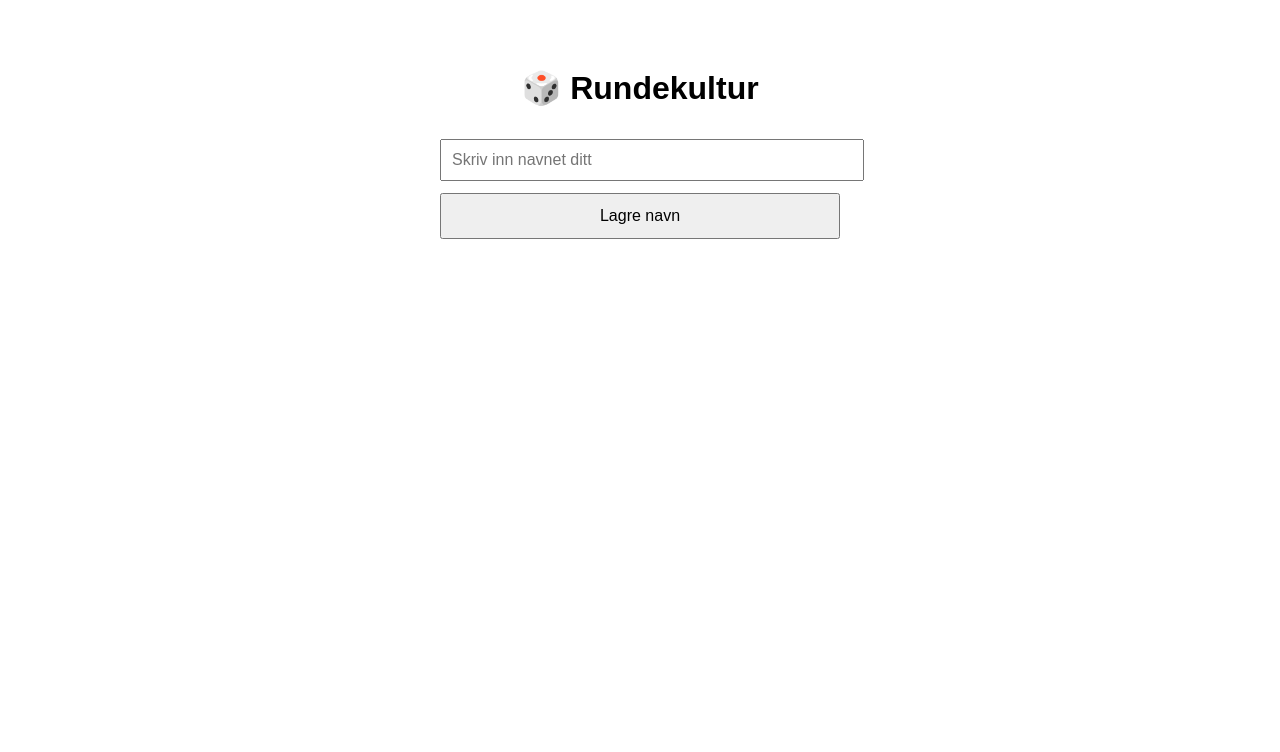
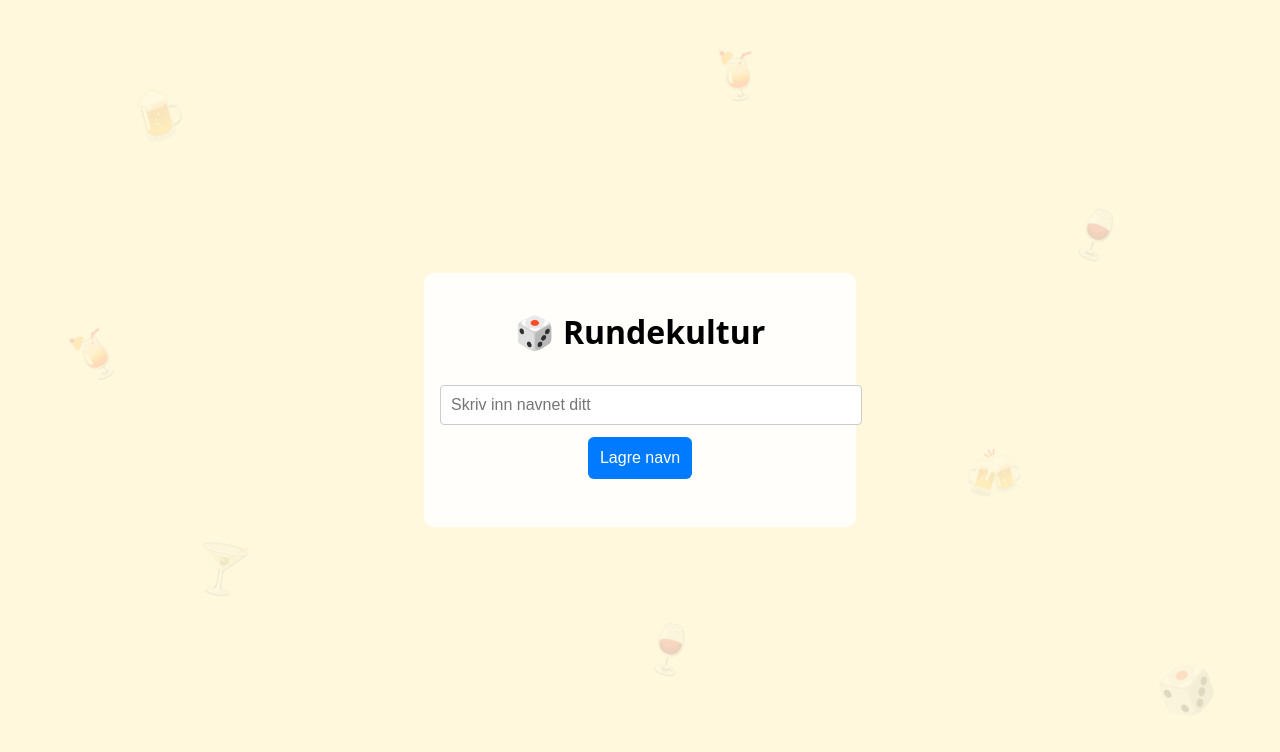
Before and after one commit to sebastianingebrigtsen/rundekultur, a React (Create React App) app: page / in a window 1280 px wide. Shown: the top 752 px of the page. Built offline with nearby package versions, Linux system fonts and the light colour scheme.

Commit message:
enkel homapage stiling

```diff
--- a/src/components/HomePage.js
+++ b/src/components/HomePage.js
@@ -1,8 +1,8 @@
-// src/components/HomePage.js
 import React, { useState } from 'react';
 import { useNavigate } from 'react-router-dom';
 import { ref, set, get, onDisconnect } from 'firebase/database';
 import { database } from '../firebase';
+import styles from './HomePage.module.css';
 
 function HomePage() {
   const navigate = useNavigate();
@@ -104,8 +104,40 @@ function HomePage() {
   };
 
   return (
-    <div style={{ maxWidth: 400, margin: '2rem auto', textAlign: 'center', padding: '1rem' }}>
-      <h1 style={{ fontSize: '2rem', marginBottom: '2rem' }}>🎲 Rundekultur</h1>
+    <div className={styles.background}>
+      {/* Bakgrunnsemojier */}
+      <div className={styles.emoji} style={{ top: '10%', left: '10%', transform: 'rotate(-15deg)' }}>
+        🍺
+      </div>
+      <div className={styles.emoji} style={{ top: '25%', right: '12%', transform: 'rotate(20deg)' }}>
+        🍷
+      </div>
+      <div className={styles.emoji} style={{ top: '40%', left: '5%', transform: 'rotate(-30deg)' }}>
+        🍹
+      </div>
+      <div className={styles.emoji} style={{ top: '55%', right: '20%', transform: 'rotate(5deg)' }}>
+        🍻
+      </div>
+      <div className={styles.emoji} style={{ bottom: '25%', left: '15%', transform: 'rotate(10deg)' }}>
+        🍸
+      </div>
+      <div className={styles.emoji} style={{ bottom: '10%', right: '5%', transform: 'rotate(-20deg)' }}>
+        🎲
+      </div>
+      <div className={styles.emoji} style={{ bottom: '15%', left: '50%', transform: 'rotate(12deg)' }}>
+        🍷
+      </div>
+      <div className={styles.emoji} style={{ top: '5%', right: '40%', transform: 'rotate(-8deg)' }}>
+        🍹
+      </div>
+
+      <div className={styles.container}>
+        <h1 className={styles.title}>🎲 Rundekultur</h1>
+        {name && (
+          <p className={styles.greeting}>
+            Hei, <strong>{name}</strong>!
+          </p>
+        )}
 
         {!name ? (
           <>
@@ -114,68 +146,52 @@ function HomePage() {
               placeholder="Skriv inn navnet ditt"
               value={tempName}
               onChange={(e) => setTempName(e.target.value)}
-            style={{ width: '100%', padding: '10px', marginBottom: '12px', fontSize: '1rem' }}
+              className={styles.input}
             />
-          <button onClick={saveName} style={{ width: '100%', padding: '12px', marginBottom: '16px', fontSize: '1rem' }}>
+            <button onClick={saveName} className={styles.button}>
               Lagre navn
             </button>
-
-          {lastLobby && (
-            <button
-              onClick={handleJoinLast}
-              style={{ width: '100%', padding: '12px', marginBottom: '16px', background: '#eee', fontSize: '0.95rem' }}
-            >
-              Gjenoppta tidligere lobby: "{lastLobby.lobbyName}"
-            </button>
-          )}
           </>
         ) : (
           <>
-          <p style={{ fontSize: '1.1rem' }}>
-            Hei, <strong>{name}</strong>!
-          </p>
-
-          <button onClick={handleStart} style={{ width: '100%', padding: '12px', marginBottom: '10px', fontSize: '1.1rem' }}>
-            Start et nytt spill
+            {!showJoinField ? (
+              <div className={styles.buttonRow}>
+                <button onClick={handleStart} className={styles.button}>
+                  Start spill
                 </button>
-
-          {!showJoinField && (
-            <button onClick={() => setShowJoinField(true)} style={{ width: '100%', padding: '12px', marginBottom: '10px', fontSize: '1.1rem' }}>
-              Bli med i spill
-            </button>
-          )}
-
-          {showJoinField && (
-            <>
-              <div style={{ marginBottom: '12px' }}>
-                <input
-                  type="text"
-                  placeholder="Skriv inn PIN"
-                  value={pinInput}
-                  onChange={(e) => setPinInput(e.target.value)}
-                  style={{ width: '70%', padding: '10px', fontSize: '1rem' }}
-                />
-                <button onClick={handleJoin} style={{ width: '28%', padding: '10px', marginLeft: '2%', fontSize: '1rem' }}>
+                <button onClick={() => setShowJoinField(true)} className={styles.button}>
                   Bli med
                 </button>
               </div>
-              <button onClick={() => setShowJoinField(false)} style={{ width: '100%', padding: '10px', background: '#ddd' }}>
+            ) : (
+              <>
+                <div className={styles.joinField}>
+                  <input type="text" placeholder="PIN" value={pinInput} onChange={(e) => setPinInput(e.target.value)} className={styles.input} />
+                  <button onClick={handleJoin} className={styles.buttonSmall}>
+                    Bli med
+                  </button>
+                </div>
+                <button onClick={() => setShowJoinField(false)} className={styles.secondaryButton}>
                   Tilbake
                 </button>
               </>
             )}
+          </>
+        )}
 
-          <button onClick={handleEditName} style={{ width: '100%', padding: '10px', marginTop: '16px', background: '#eee', fontSize: '0.95rem' }}>
+        <div className={styles.footer}>
+          {name && (
+            <button onClick={handleEditName} className={styles.footerButton}>
               Endre navn
             </button>
-
-          {lastLobby && (
-            <button onClick={handleJoinLast} style={{ width: '100%', padding: '12px', marginTop: '16px', background: '#eee', fontSize: '0.95rem' }}>
+          )}
+          {lastLobby && name && (
+            <button onClick={handleJoinLast} className={styles.footerButton}>
               Gjenoppta tidligere lobby: "{lastLobby.lobbyName}"
             </button>
           )}
-        </>
-      )}
+        </div>
+      </div>
     </div>
   );
 }
--- /dev/null
+++ b/src/components/HomePage.module.css
@@ -0,0 +1,131 @@
+.background {
+  background-color: #fff8dc;
+  display: flex;
+  justify-content: center;
+  align-items: center;
+  position: relative;
+  overflow: hidden;
+  height: 100vh;
+  overflow: hidden;
+}
+
+.emoji {
+  position: absolute;
+  font-size: 48px;
+  opacity: 0.15;
+  pointer-events: none;
+}
+
+.container {
+  width: 100%;
+  max-width: 400px;
+  padding: 1rem;
+  text-align: center;
+  background: rgba(255, 255, 255, 0.9);
+  border-radius: 10px;
+  margin: 2rem 1rem;
+  z-index: 1;
+}
+
+.title {
+  font-size: 2rem;
+  margin-bottom: 2rem;
+}
+
+.input {
+  width: 100%;
+  padding: 10px;
+  margin-bottom: 12px;
+  font-size: 1rem;
+  border-radius: 4px;
+  border: 1px solid #ccc;
+}
+
+.buttonRow {
+  display: flex;
+  justify-content: space-between;
+  gap: 1rem;
+  margin-bottom: 1.5rem;
+}
+
+.button,
+.secondaryButton {
+  flex: 1;
+  padding: 12px;
+  font-size: 1rem;
+  border: none;
+  border-radius: 6px;
+  cursor: pointer;
+}
+
+.button {
+  background-color: #007bff;
+  color: white;
+}
+
+.secondaryButton {
+  background-color: #eee;
+  color: #333;
+}
+
+.joinField {
+  display: flex;
+  gap: 4%;
+  margin-bottom: 1rem;
+}
+
+.buttonSmall {
+  width: 28%;
+  padding: 10px;
+  font-size: 1rem;
+  background-color: #007bff;
+  color: white;
+  border: none;
+  border-radius: 4px;
+  cursor: pointer;
+}
+
+.footer {
+  margin-top: 2rem;
+  font-size: 0.85rem;
+  display: flex;
+  flex-direction: column;
+  gap: 0.5rem;
+  align-items: center;
+}
+
+.footerButton {
+  background-color: #f2f2f2;
+  color: #444;
+  border: 1px solid #ccc;
+  padding: 8px 16px;
+  font-size: 0.9rem;
+  border-radius: 6px;
+  cursor: pointer;
+  transition: all 0.2s ease;
+  width: fit-content;
+}
+
+.footerButton:hover {
+  background-color: #e0e0e0;
+}
+
+.footerButton:active {
+  background-color: #d0d0d0;
+}
+
+@media (max-width: 500px) {
+  .title {
+    font-size: 1.5rem;
+  }
+
+  .button,
+  .secondaryButton {
+    font-size: 0.95rem;
+    padding: 10px;
+  }
+
+  .input {
+    font-size: 0.95rem;
+  }
+}
--- a/src/index.css
+++ b/src/index.css
@@ -1,6 +1,12 @@
 /* src/index.css */
 /* Globale stiler til appen */
-body {
+html,
+body,
+#root {
   margin: 0;
-  font-family: Arial, sans-serif;
+  padding: 0;
+  height: 100vh;
+  overflow: hidden;
+  touch-action: manipulation; /* Gir bedre touch-feedback */
+  font-family: system-ui, sans-serif;
 }
```
Lines whose indentation alone changed are shown as unchanged.
